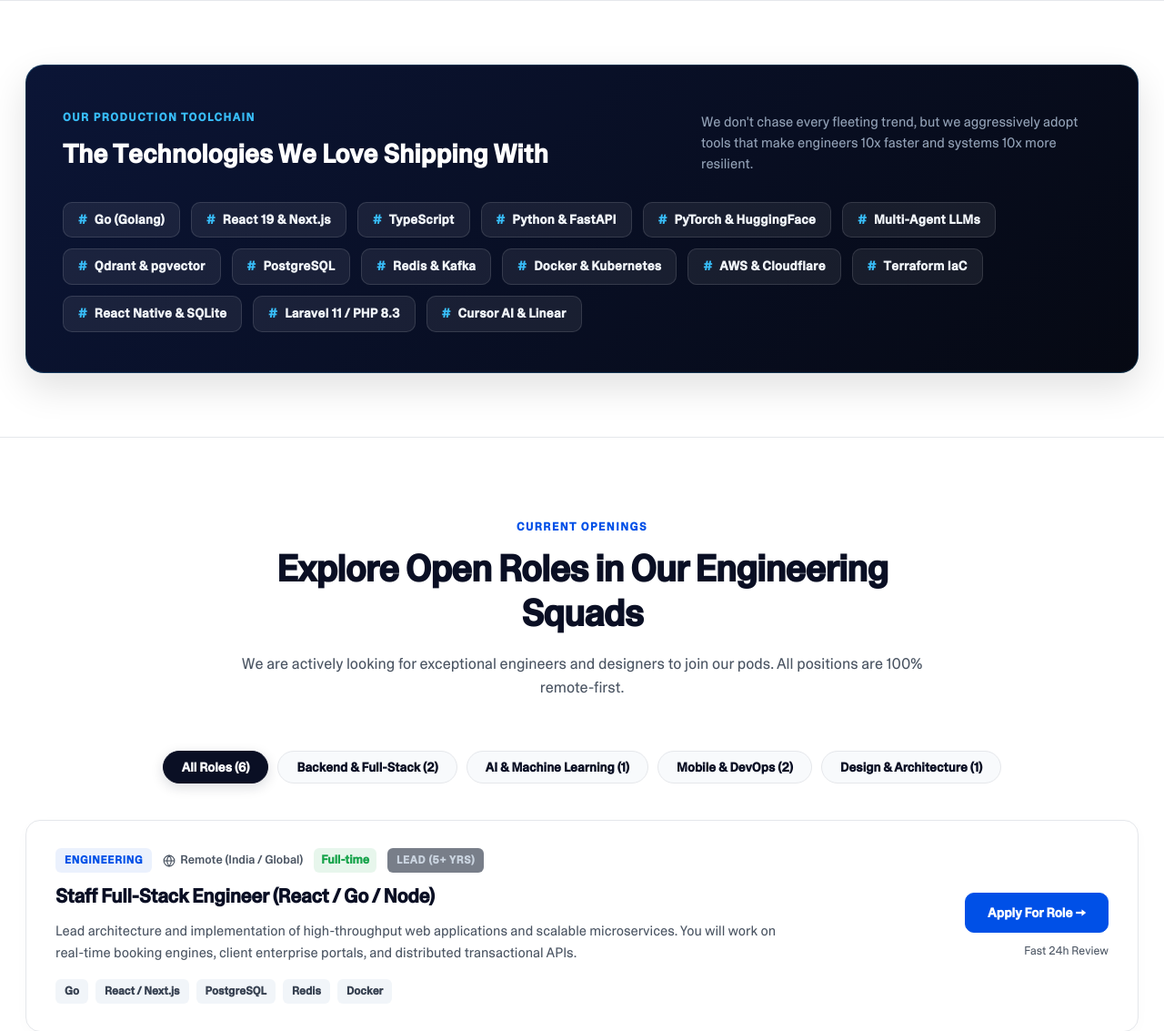
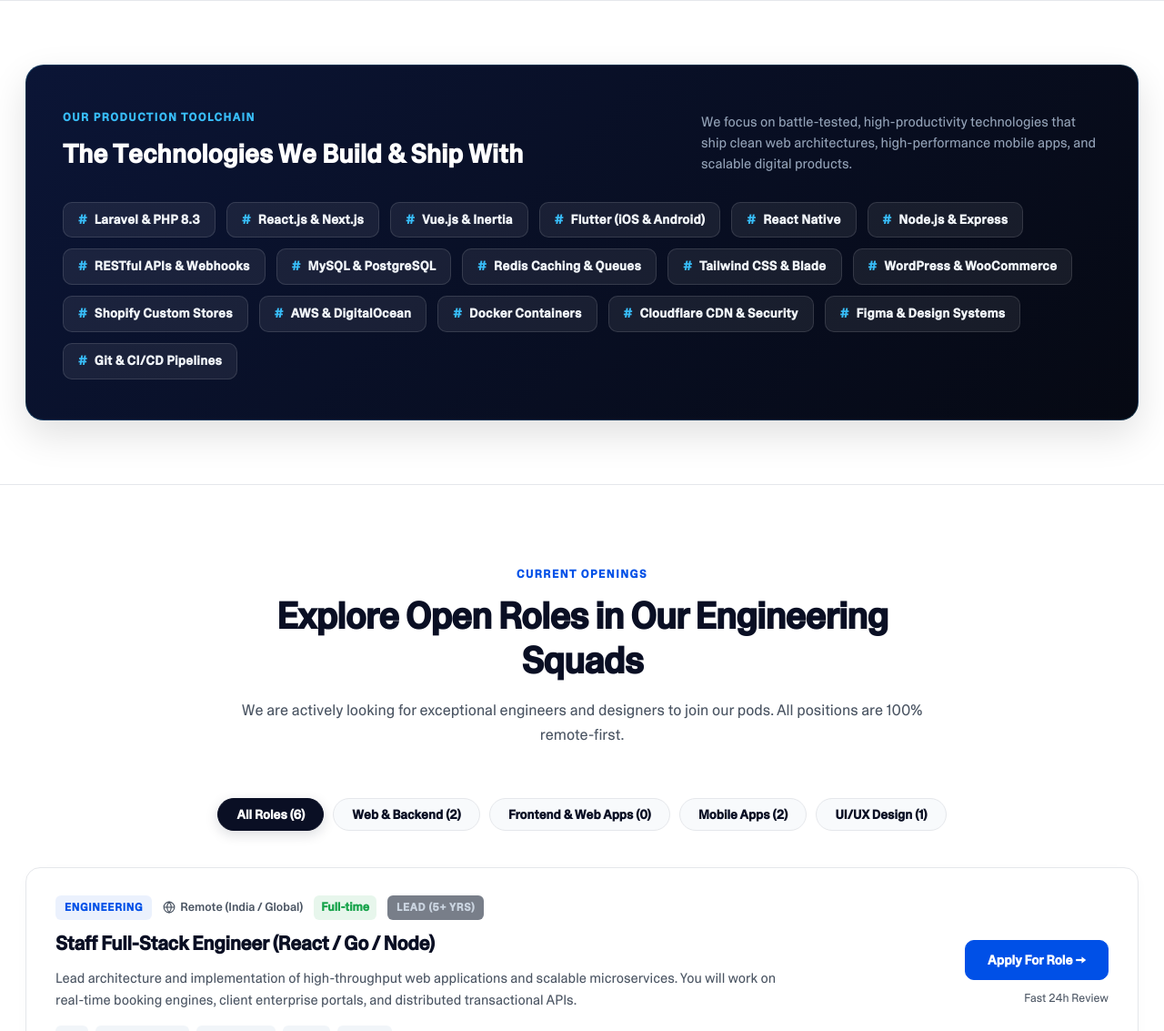
Before and after one commit to yogeshwalokar786/bluebase, a Laravel app: page /careers in a window 1280 px wide. Shown: the part 1975-3108 px from the top of the page at 91% size. Run offline with Laravel 12, Linux system fonts and the light colour scheme; data comes from the database, SQL or seed files in the repository; data that the repository does not hold is empty.

Commit message:
Align career page technologies and categories with Bluebase core services

```diff
--- a/app/Http/Controllers/CompanyController.php
+++ b/app/Http/Controllers/CompanyController.php
@@ -28,19 +28,19 @@ class CompanyController extends Controller
                 'count' => $jobs->count(),
             ],
             'backend' => [
-                'label' => 'Backend & Full-Stack (' . $jobs->where('category', 'backend')->count() . ')',
+                'label' => 'Web & Backend (' . $jobs->where('category', 'backend')->count() . ')',
                 'count' => $jobs->where('category', 'backend')->count(),
             ],
-            'ai' => [
-                'label' => 'AI & Machine Learning (' . $jobs->where('category', 'ai')->count() . ')',
-                'count' => $jobs->where('category', 'ai')->count(),
+            'frontend' => [
+                'label' => 'Frontend & Web Apps (' . $jobs->where('category', 'frontend')->count() . ')',
+                'count' => $jobs->where('category', 'frontend')->count(),
             ],
             'mobile-cloud' => [
-                'label' => 'Mobile & DevOps (' . $jobs->where('category', 'mobile-cloud')->count() . ')',
+                'label' => 'Mobile Apps (' . $jobs->where('category', 'mobile-cloud')->count() . ')',
                 'count' => $jobs->where('category', 'mobile-cloud')->count(),
             ],
             'design' => [
-                'label' => 'Design & Architecture (' . $jobs->where('category', 'design')->count() . ')',
+                'label' => 'UI/UX Design (' . $jobs->where('category', 'design')->count() . ')',
                 'count' => $jobs->where('category', 'design')->count(),
             ],
         ];
--- a/app/Models/JobOpening.php
+++ b/app/Models/JobOpening.php
@@ -60,10 +60,10 @@ class JobOpening extends Model
     public function getCategoryLabelAttribute(): string
     {
         return match ($this->category) {
-            'backend' => 'Backend & Full-Stack',
-            'ai' => 'AI & Machine Learning',
-            'mobile-cloud' => 'Mobile & DevOps',
-            'design' => 'Design & Architecture',
+            'backend' => 'Web & Backend',
+            'frontend' => 'Frontend & Web Apps',
+            'mobile-cloud' => 'Mobile App Development',
+            'design' => 'UI/UX Design',
             default => ucfirst(str_replace('-', ' ', $this->category)),
         };
     }
--- a/resources/views/pages/company/careers.blade.php
+++ b/resources/views/pages/company/careers.blade.php
@@ -785,12 +785,12 @@
       </h1>
 
       <p class="careers-desc">
-        Join Bluebase as a full-stack engineer, AI systems architect, or cloud specialist. We are a high-agency, remote-first engineering studio where top engineers write production code, experiment with autonomous agent frameworks, and solve real architectural problems.
+        Join Bluebase as a full-stack developer, mobile engineer, or UI/UX designer. We are a high-agency, remote-first engineering studio where top developers write clean production code, ship modern web and mobile apps, and solve real architectural problems.
       </p>
 
       <div class="careers-hero-actions">
         <a href="#openPositions" class="c-btn -primary" style="padding: 14px 28px; font-size: 0.95rem;">
-          <span class="c-btn__txt">View Open Positions (6)</span>
+          <span class="c-btn__txt">View Open Positions ({{ $jobs->count() }})</span>
           <span class="c-btn__ico">
             <span class="c-btn__ico-base">
               <svg viewBox="0 0 16 16"><path d="M4 12L12 4M12 4H6M12 4V10"/></svg>
@@ -920,29 +920,31 @@
         <div class="careers-stack-header">
           <div>
             <span style="font-size: 0.78rem; text-transform: uppercase; letter-spacing: 0.12em; color: #38bdf8; font-weight: 700;">Our Production Toolchain</span>
-            <h3 style="font-size: 1.8rem; font-weight: 800; margin: 6px 0 0; color: #ffffff;">The Technologies We Love Shipping With</h3>
+            <h3 style="font-size: 1.8rem; font-weight: 800; margin: 6px 0 0; color: #ffffff;">The Technologies We Build &amp; Ship With</h3>
           </div>
           <p style="color: #94a3b8; font-size: 0.95rem; max-width: 440px; margin: 0; line-height: 1.5;">
-            We don't chase every fleeting trend, but we aggressively adopt tools that make engineers 10x faster and systems 10x more resilient.
+            We focus on battle-tested, high-productivity technologies that ship clean web architectures, high-performance mobile apps, and scalable digital products.
           </p>
         </div>
 
         <div class="careers-stack-pill-cloud">
-          <div class="careers-stack-pill"><span style="color: #38bdf8;">#</span> Go (Golang)</div>
-          <div class="careers-stack-pill"><span style="color: #38bdf8;">#</span> React 19 &amp; Next.js</div>
-          <div class="careers-stack-pill"><span style="color: #38bdf8;">#</span> TypeScript</div>
-          <div class="careers-stack-pill"><span style="color: #38bdf8;">#</span> Python &amp; FastAPI</div>
-          <div class="careers-stack-pill"><span style="color: #38bdf8;">#</span> PyTorch &amp; HuggingFace</div>
-          <div class="careers-stack-pill"><span style="color: #38bdf8;">#</span> Multi-Agent LLMs</div>
-          <div class="careers-stack-pill"><span style="color: #38bdf8;">#</span> Qdrant &amp; pgvector</div>
-          <div class="careers-stack-pill"><span style="color: #38bdf8;">#</span> PostgreSQL</div>
-          <div class="careers-stack-pill"><span style="color: #38bdf8;">#</span> Redis &amp; Kafka</div>
-          <div class="careers-stack-pill"><span style="color: #38bdf8;">#</span> Docker &amp; Kubernetes</div>
-          <div class="careers-stack-pill"><span style="color: #38bdf8;">#</span> AWS &amp; Cloudflare</div>
-          <div class="careers-stack-pill"><span style="color: #38bdf8;">#</span> Terraform IaC</div>
-          <div class="careers-stack-pill"><span style="color: #38bdf8;">#</span> React Native &amp; SQLite</div>
-          <div class="careers-stack-pill"><span style="color: #38bdf8;">#</span> Laravel 11 / PHP 8.3</div>
-          <div class="careers-stack-pill"><span style="color: #38bdf8;">#</span> Cursor AI &amp; Linear</div>
+          <div class="careers-stack-pill"><span style="color: #38bdf8;">#</span> Laravel &amp; PHP 8.3</div>
+          <div class="careers-stack-pill"><span style="color: #38bdf8;">#</span> React.js &amp; Next.js</div>
+          <div class="careers-stack-pill"><span style="color: #38bdf8;">#</span> Vue.js &amp; Inertia</div>
+          <div class="careers-stack-pill"><span style="color: #38bdf8;">#</span> Flutter (iOS &amp; Android)</div>
+          <div class="careers-stack-pill"><span style="color: #38bdf8;">#</span> React Native</div>
+          <div class="careers-stack-pill"><span style="color: #38bdf8;">#</span> Node.js &amp; Express</div>
+          <div class="careers-stack-pill"><span style="color: #38bdf8;">#</span> RESTful APIs &amp; Webhooks</div>
+          <div class="careers-stack-pill"><span style="color: #38bdf8;">#</span> MySQL &amp; PostgreSQL</div>
+          <div class="careers-stack-pill"><span style="color: #38bdf8;">#</span> Redis Caching &amp; Queues</div>
+          <div class="careers-stack-pill"><span style="color: #38bdf8;">#</span> Tailwind CSS &amp; Blade</div>
+          <div class="careers-stack-pill"><span style="color: #38bdf8;">#</span> WordPress &amp; WooCommerce</div>
+          <div class="careers-stack-pill"><span style="color: #38bdf8;">#</span> Shopify Custom Stores</div>
+          <div class="careers-stack-pill"><span style="color: #38bdf8;">#</span> AWS &amp; DigitalOcean</div>
+          <div class="careers-stack-pill"><span style="color: #38bdf8;">#</span> Docker Containers</div>
+          <div class="careers-stack-pill"><span style="color: #38bdf8;">#</span> Cloudflare CDN &amp; Security</div>
+          <div class="careers-stack-pill"><span style="color: #38bdf8;">#</span> Figma &amp; Design Systems</div>
+          <div class="careers-stack-pill"><span style="color: #38bdf8;">#</span> Git &amp; CI/CD Pipelines</div>
         </div>
       </div>
     </div>
```
Also changed, not shown: resources/views/admin/cms/careers/form.blade.php (+4 -4 lines).
